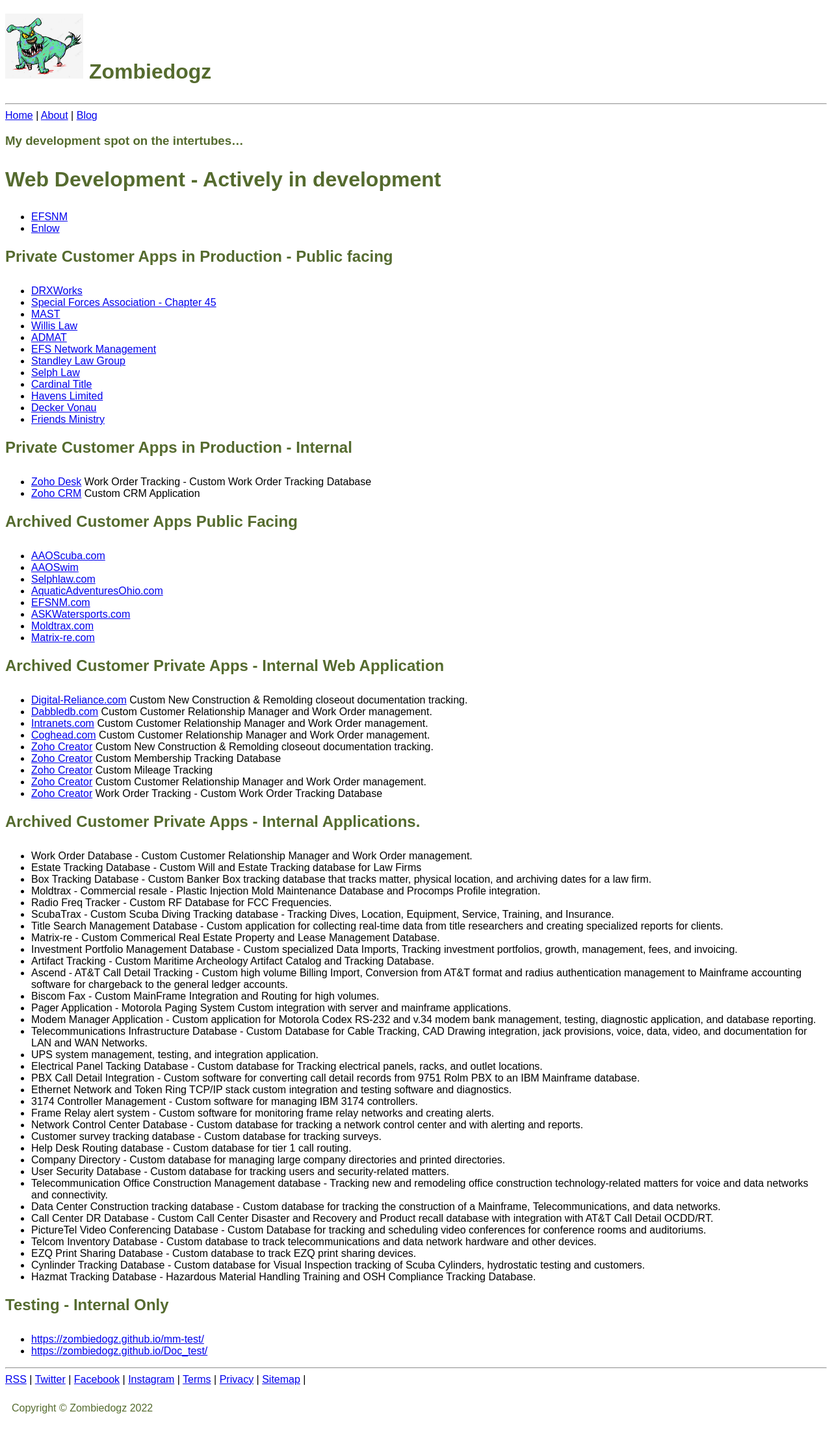
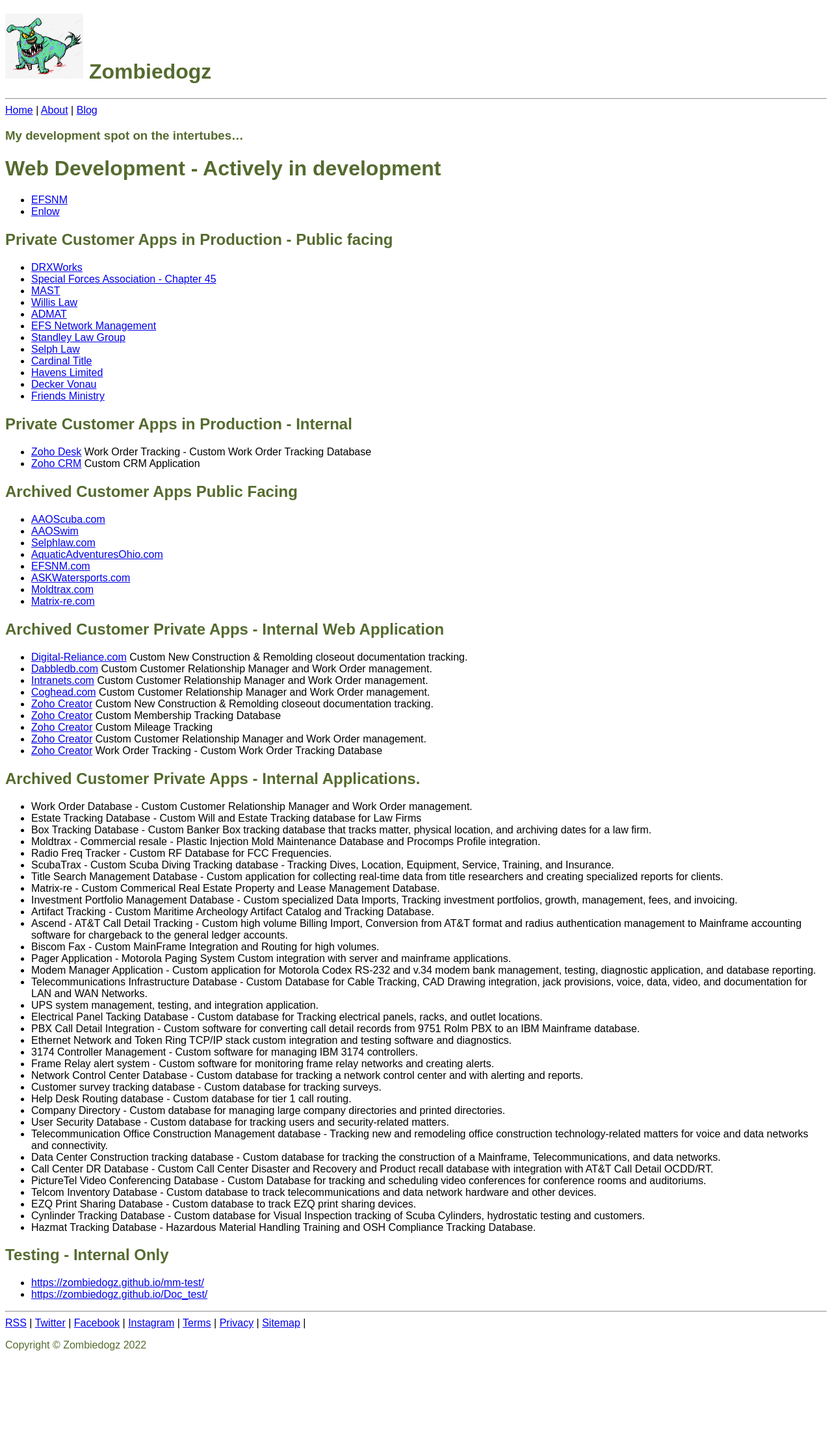
Before and after one commit to zombiedogz/zombiedogz.github.io, a Jekyll site: the page built from index.md, in a window 1280 px wide. Shown: the whole page at 65% size. Built offline with Jekyll 4.4.1, drawn with Linux system fonts in a browser that asks for light colours; after the commit the page ends 2106 px from its top, so only the background shows below that.

Commit message:
removed top

```diff
--- a/assets/css/z_styles.scss
+++ b/assets/css/z_styles.scss
@@ -6,13 +6,10 @@
 
   h1,h2,h3,h4,h5,h6 {
     color:darkolivegreen;
-    margin-bottom: 30px;
   }
 
   p {
     color:darkolivegreen;
-    padding-top:    10px;
     padding-right:  10px;
     padding-bottom: 10px;
-    padding-left:   10px;
   }
```
